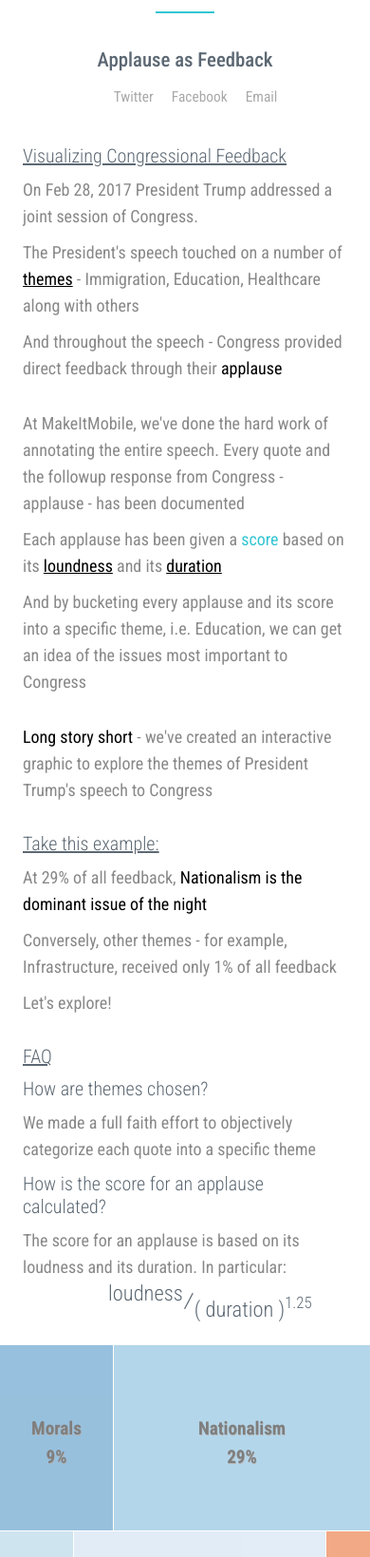
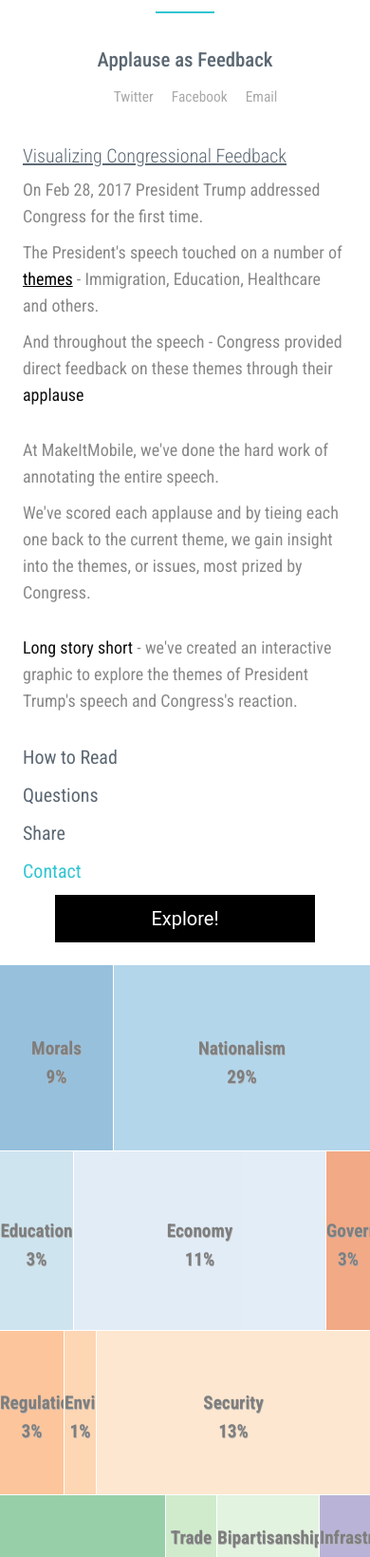
Before and after one commit to DamienBell/DNAMobile, a website: page views/trump.blog.html in a window 390 px wide. Shown: the part 57-1696 px from the top of the page at 95% size. Drawn offline with nearby package versions, Linux system fonts and the light colour scheme; files whose address does not match are found by name.

Commit message:
tweak copy. add how to/questions/share/contact to show/hide addt'l content

```diff
--- a/views/trump.blog.html
+++ b/views/trump.blog.html
@@ -163,7 +163,7 @@
               padding: 1.5em;
           }
 
-            ul li {
+            ul.horizontal-list li {
                 display: inline;
             }
         ul li a {
@@ -175,6 +175,31 @@
             li a:hover {
                 text-decoration: underline;
             }
+
+        .black {
+            color: black;
+        }
+
+        span.focus {
+            color: black;
+            text-decoration: underline;
+        }
+
+        .button {
+            border: 1px solid black;
+            background-color: black;
+            color: white;
+            text-align: center;
+            font-family: Roboto, Helvetica, Arial, sans-serif;
+            width: 80%;
+            margin-top: 1em;
+            padding: 0.5em;
+            font-size: 1em;
+        }
+
+        .hidden {
+            display: none;
+        }
             </style>
     </head>
     <body>
@@ -189,7 +214,7 @@
                         <h2><span class="aqua">Make</span> It <span class="aqua">Mobile</span></h2>
                         <hr>
                         <h3>Applause as Feedback</h3>
-                        <ul>
+                        <ul class="horizontal-list">
                             <li><a href="https://twitter.com/intent/tweet?original_referer=http://makeitmobile.co&text=Visualize: President Trump's February speech to Congress&url=http://makeitmobile.co/trump">Twitter</a></li>
                             <li id="facebook"><a href="">Facebook</a></li>
                             <li><a href="mailto:?subject=Congress 'Applauds' President Trump&body=http://makeitmobile.co/trump">Email</a></li>
@@ -198,28 +223,45 @@
                 </div>
             <section style="font-size: 1.25em;">
                 <h5 style="text-decoration: underline;">Visualizing Congressional Feedback</h5>
-                <p>On Feb 28, 2017 President Trump addressed a joint session of Congress.</p>
-                <p>The President's speech touched on a number of <span style="text-decoration: underline; color: black;">themes</span> - Immigration, Education, Healthcare along with others</p>
-                <p>And throughout the speech - Congress provided direct feedback through their <span style="color: black;">applause</span></p>
+                <p>On Feb 28, 2017 President Trump addressed Congress for the first time.</p>
+                <p>The President's speech touched on a number of <span class="focus">themes</span> - Immigration, Education, Healthcare and others.</p>
+                <p>And throughout the speech - Congress provided direct feedback on these themes through their <span class="black">applause</span></p>
                 <br/>
-                <p>At MakeItMobile, we've done the hard work of annotating the entire speech. Every quote and the followup response from Congress - applause - has been documented</p>
-                <p>Each applause has been given a <span class="aqua">score</span> based on its <span style="text-decoration: underline; color: black;">loundness</span> and its <span style="text-decoration: underline; color: black;">duration</span></p>
-                <p>And by bucketing every applause and its score into a specific theme, i.e. Education, we can get an idea of the issues most important to Congress</p>
+
+                <p>At MakeItMobile, we've done the hard work of annotating the entire speech.</p>
+                <p>We've scored each applause and by tieing each one back to the current theme, we gain insight into the themes, or issues, most prized by Congress.</p>
                 <br/>
-                <p><span style="color: black;">Long story short</span> - we've created an interactive graphic to explore the themes of President Trump's speech to Congress</p>
+                <p><span class="black">Long story short</span> - we've created an interactive graphic to explore the themes of President Trump's speech and Congress's reaction.</p>
                 <br/>
-                <h5 style="text-decoration: underline;">Take this example:</h5>
-                <p>At 29% of all feedback, <span style="color: black;" >Nationalism is the dominant issue of the night</span></p>
-                <p>Conversely, other themes - for example, Infrastructure, received only 1% of all feedback</p>
-                <p>Let's explore!</p>
-                <br/>
-                <h5 style="text-decoration: underline;">FAQ</h5>
-                <h5>How are themes chosen?</h5>
-                <p>We made a full faith effort to objectively categorize each quote into a specific theme</p>
+                <h4 onclick="$( '#how-to-read').toggleClass( 'hidden');">How to Read</h4>
+                <div id="how-to-read" class="hidden">
+                    <p>At <span class="black">29% of all</span> Congressional <span style="color: black;">applause</span>, <span class="black" >Nationalism was the dominant theme of the night.</span></p>
+                    <p>The President alluded to this theme in 18 different occassions and Congress replied with 29% of all the applause it delivered that night.</p>
 
-                <h5>How is the score for an applause calculated?</h5>
-                <p>The score for an applause is based on its loudness and its duration. In particular:</p>
-                <h5 style="font-size: 1.5em; margin-left: 3em;"><sup>loudness</sup>&frasl;<sub>( duration )<sup>1.25</sup></sub></h5>
+                    <img id="example-img" src="http://i.imgur.com/CfdFudi.gif" width="80%" height="80%">
+                </div>
+                <h4 onclick="$( '#questions').toggleClass( 'hidden');">Questions</h4>
+                <div id="questions" class="hidden">
+                        <h5>How are themes chosen?</h5>
+                        <p>We made a full faith effort to objectively categorize each quote into a specific theme</p>
+                        <br/>
+                        <h5>How is the score for each applause calculated?</h5>
+                        <p>The score for an applause is based on its loudness and its duration. In particular:</p>
+                        <h5 style="font-size: 1.5em; margin-left: 3em;">score = <sup>loudness</sup>&frasl;<sub>( duration )<sup>1.25</sup></sub></h5>
+                        <br/>
+                        <h5>Is this an objective measurement of Congress's reaction to President Trump's speech?</h5>
+                        <p>No. While we're confident in our analysis, all work and conclusions documented here are based around a single hour of content. Please consider this as a thought experiment where aesthetics and analysis meet Enjoy!.</p>
+                </div>
+                <h4 onclick="$( '#share').toggleClass( 'hidden');">Share</h4>
+                <div id="share" class="hidden">
+                    <ul>
+                        <li><a href="https://twitter.com/intent/tweet?original_referer=http://makeitmobile.co&text=Visualize: President Trump's February speech to Congress&url=http://makeitmobile.co/trump">Twitter</a></li>
+                        <li id="facebook"><a href="">Facebook</a></li>
+                        <li><a href="mailto:?subject=Congress 'Applauds' President Trump&body=http://makeitmobile.co/trump">Email</a></li>
+                    </ul>
+                </div>
+                <h4 onclick="$( '#contact-us').toggleClass( 'hidden');"><a href="mailto:?&subject=Let's Talk">Contact</a></h4>
+                <p class="button" style="margin: auto;">Explore!</p>
               </section>
           </div>
         </div>
```
